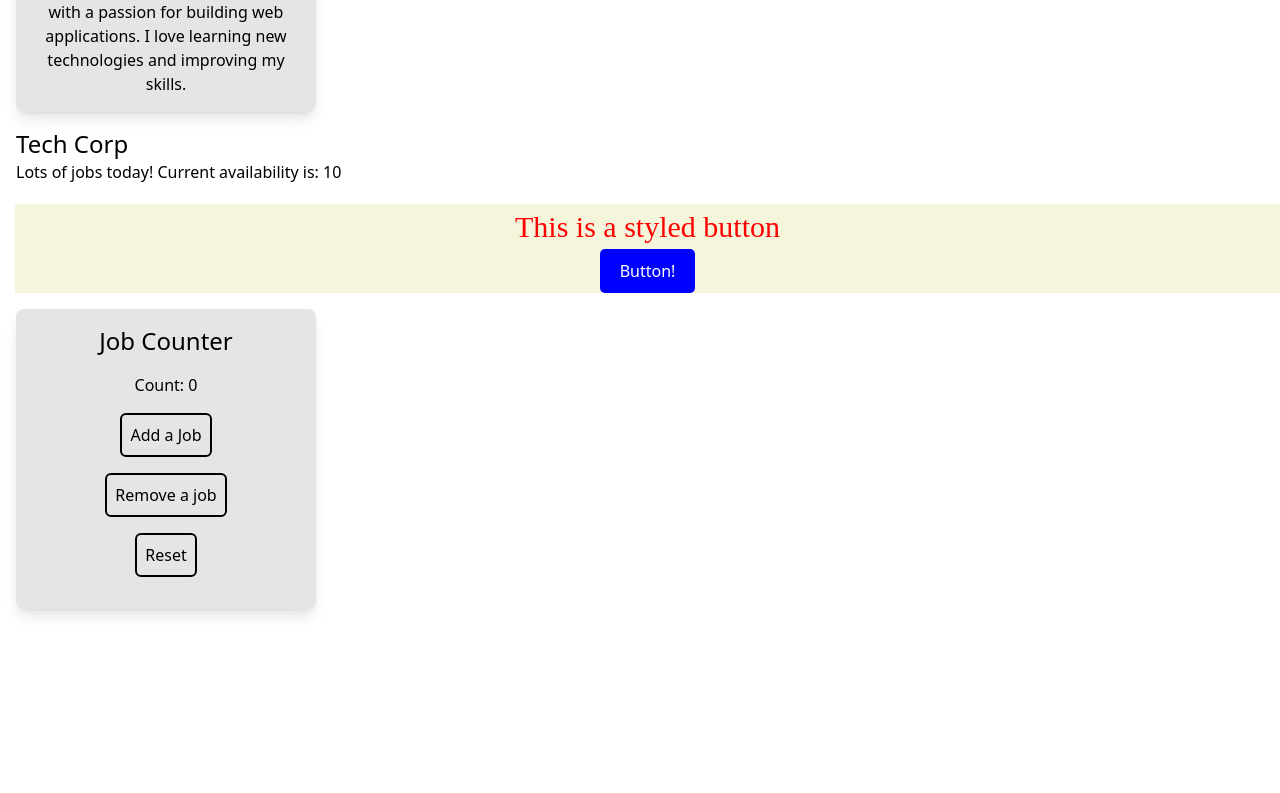
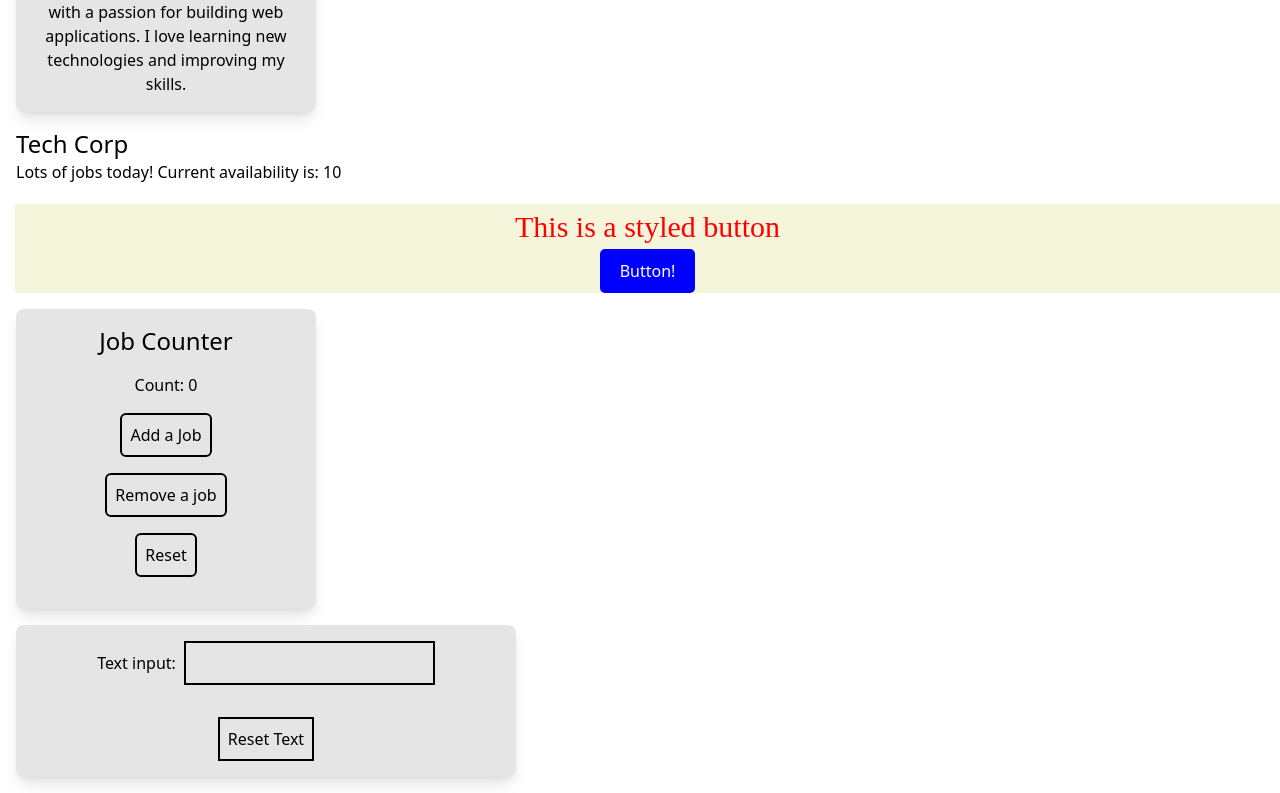
Before and after one commit to Ben-Cor/ITOnlineReact, a React (Vite) app: page / in a window 1280 px wide. Shown: the part 365-1158 px from the top of the page. Before the commit the page ends 990 px from the top, so only its background shows below. Built offline with nearby package versions, Linux system fonts and the light colour scheme.

Commit message:
added DynamicForm component with reset button

```diff
--- a/src/App.jsx
+++ b/src/App.jsx
@@ -4,6 +4,7 @@ import ProfileCard from './components/ProfileCard'
 import JobBoard from './components/JobBoard'
 import StyledButton from './components/StyledButton'
 import JobCounter from './components/JobCounter'
+import DynamicForm from './components/DynamicForm'
 
 function App() {
   const [count, setCount] = useState(0)
@@ -21,6 +22,7 @@ function App() {
       <JobBoard />
       <StyledButton />
       <JobCounter />
+      <DynamicForm />
     </div>
   )
 }
--- /dev/null
+++ b/src/components/DynamicForm.jsx
@@ -0,0 +1,31 @@
+import { useState } from "react";
+
+function DymanicForm () {
+
+    const [formData, setFormData] = useState("");
+
+    function handleChangeInput (e) {
+        setFormData(e.target.value);
+        };
+
+    function handleDataReset (e) {
+        e.preventDefault();
+        setFormData("");
+        document.getElementById("text").value = "";
+    }
+
+    return (
+        <div>
+            <form action="" className="flex flex-col items-center gap-4 bg-neutral-200 shadow-lg rounded-lg p-4 m-4 w-[500px]">
+                <div>
+                    <label className="pr-2" htmlFor="text">Text input:</label>
+                    <input className="border-2 p-2" type="text" id="text" name="text" onChange={handleChangeInput} />
+                </div>
+                <p>{formData}</p>
+                <button className="border-2 p-2" onClick={handleDataReset}>Reset Text</button>
+            </form>
+        </div>
+    )
+}
+
+export default DymanicForm;
```
